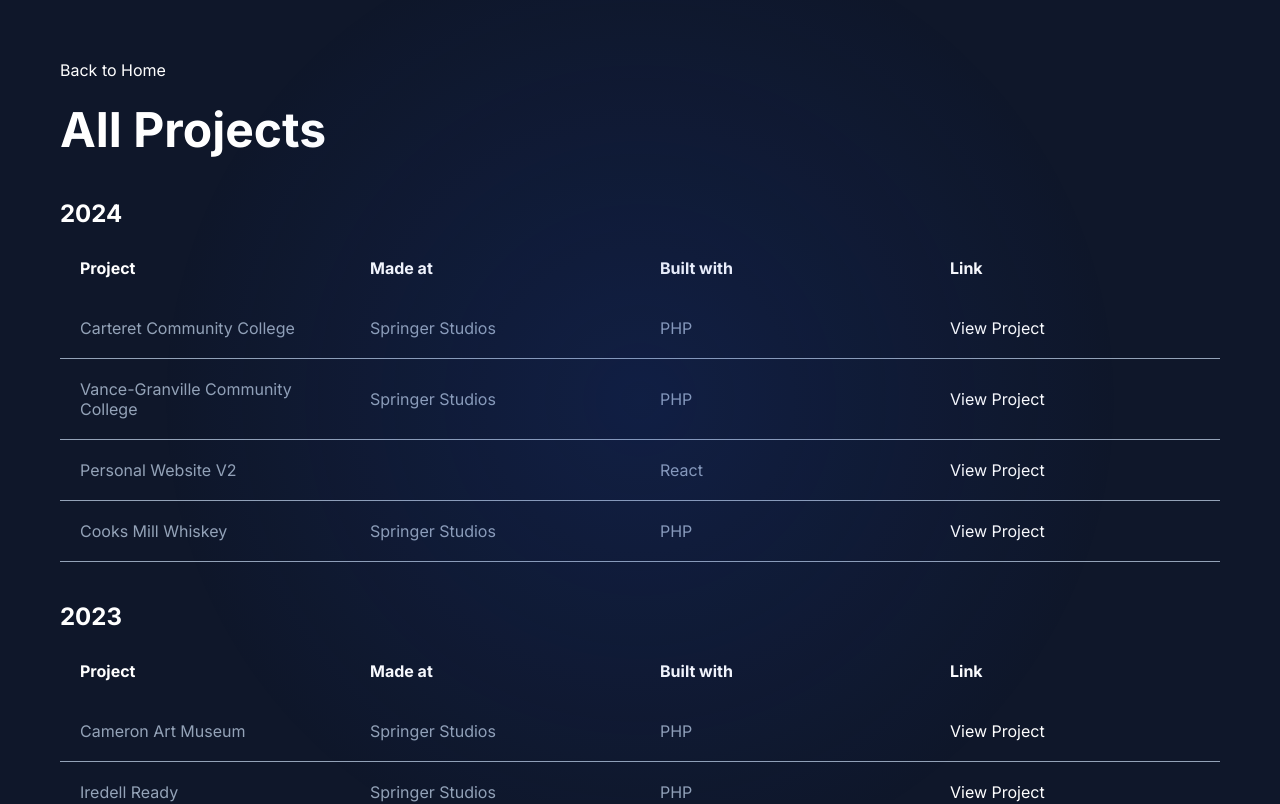
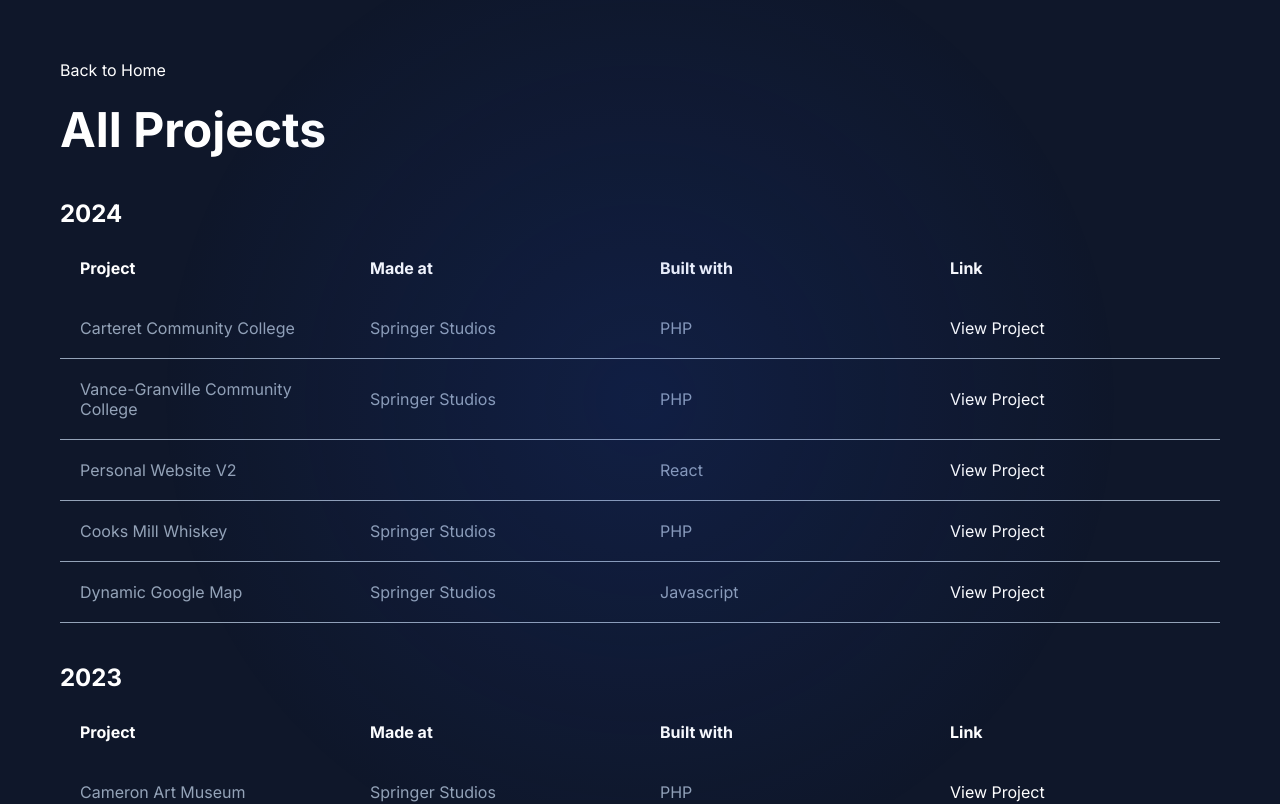
Before and after one commit to itsrichardhaar/Springer-React-Sandbox, a React (Create React App) app in the folder springer-sandbox/: page /portfolio in a window 1280 px wide. Shown: the top 804 px of the page. Built offline with nearby package versions, Linux system fonts and the light colour scheme.

Commit message:
Portfolio Updates

```diff
--- a/springer-sandbox/src/components/PortfolioSection/PortfolioSection.js
+++ b/springer-sandbox/src/components/PortfolioSection/PortfolioSection.js
@@ -6,6 +6,7 @@
     { year: 2024, title: 'Vance-Granville Community College', made: 'Springer Studios', built: 'PHP', link: 'https://www.vgcc.edu' },
     { year: 2024, title: 'Personal Website V2', made: '', built: 'React', link: 'https://www.richardhaar.com/' },
     { year: 2024, title: 'Cooks Mill Whiskey', made: 'Springer Studios', built: 'PHP', link: 'https://cooksmill-whiskey.com' },
+    { year: 2024, title: 'Dynamic Google Map', made: 'Springer Studios', built: 'Javascript', link: 'https://github.com/itsrichardhaar/map-scripts' },
     { year: 2023, title: 'Cameron Art Museum', made: 'Springer Studios', built: 'PHP', link: 'https://cameronartmuseum.org' },
     { year: 2023, title: 'Iredell Ready', made: 'Springer Studios', built: 'PHP', link: 'https://iredellready.com' },
     { year: 2023, title: 'Honeycutt Construction Services', made: 'Springer Studios', built: 'PHP', link: 'https://honeycuttcorp.com' },
```
